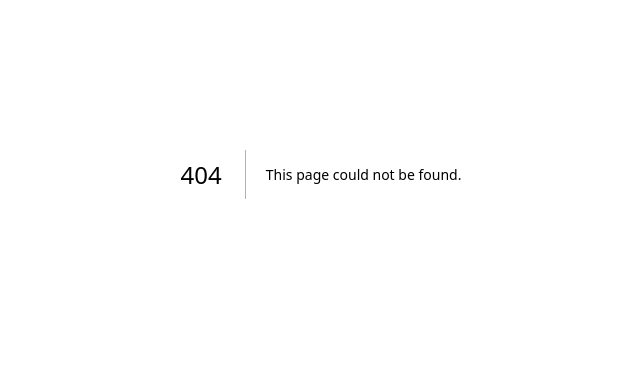
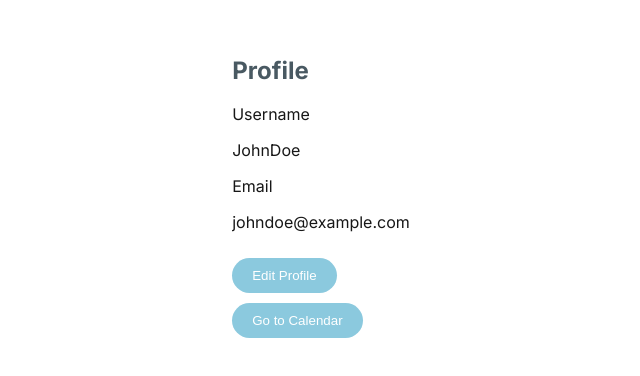
Before and after one commit to pinkTogreen/SWE-Project-study_straight, a Next.js app: page /Page_Profile in a window 1280 px wide. Before the commit this address had no page. Shown: the part 226-602 px from the top of the page, without its empty margins (319-959 px from the left). Built offline with nearby package versions, Linux system fonts and the light colour scheme.

Commit message:
page routing. file structure changed a bit.

```diff
--- /dev/null
+++ b/src/app/Page_Profile/page.js
@@ -0,0 +1,76 @@
+'use client'
+import { useState } from "react"
+import { useRouter } from 'next/navigation'
+import styles from "../Page_Login/loginForm.css"
+import Link from 'next/link';
+
+export default function ProfilePage() {
+    const [username, setUsername] = useState('JohnDoe');
+    const [email, setEmail] = useState('johndoe@example.com');
+    const [isEditing, setIsEditing] = useState(false);
+    const router = useRouter();
+
+    const handleSave = (event) => {
+        event.preventDefault();
+        // Here you would handle saving the profile changes to your server
+        console.log("Profile saved:", { username, email });
+        setIsEditing(false);  // Exit edit mode
+    }
+
+    return (
+        <div className="container">
+            <div className="profile-box">
+                <h2>Profile</h2>
+
+                <form onSubmit={handleSave}>
+                    <div>
+                        <label>Username</label>
+                        {isEditing ? (
+                            <input
+                                type="text"
+                                value={username}
+                                onChange={(e) => setUsername(e.target.value)}
+                            />
+                        ) : (
+                            <p>{username}</p>
+                        )}
+                    </div>
+
+                    <div>
+                        <label>Email</label>
+                        {isEditing ? (
+                            <input
+                                type="email"
+                                value={email}
+                                onChange={(e) => setEmail(e.target.value)}
+                            />
+                        ) : (
+                            <p>{email}</p>
+                        )}
+                    </div>
+
+                    <div>
+                        {isEditing ? (
+                            <button className="fade" type="submit">Save</button>
+                        ) : (
+
+                            <button
+                                className="fade"
+                                type="button"
+                                onClick={() => setIsEditing(true)}
+                            >
+                                Edit Profile
+                            </button>
+
+                        )}
+                    </div>
+
+                    <Link href="/Page_CourseForm">
+                    <button className="fade">Go to Calendar</button>
+                    </Link>
+
+                </form>
+            </div>
+        </div>
+    )
+}
```
Also changed, not shown: src/app/Page_CourseForm/page.js (renamed from src/app/components/CourseForm.js, +11 -1 lines), src/app/Page_Login/page.js (renamed from src/app/Login/loginForm.js, +8 -4 lines), src/app/Page_Signup/page.js (renamed from src/app/Signup/signup.js, +8 -3 lines), src/app/TaskRender.js (added, +9 -0 lines), src/app/page.js (+19 -2 lines), src/app/Page_AddTask/page.js (renamed from src/app/components/addTask (MIGHT BE REMOVED)/task.js), src/app/Page_Login/loginForm.css (renamed from src/app/Login/loginForm.css), src/app/components/addTask (MIGHT BE REMOVED)/task.css (deleted).
